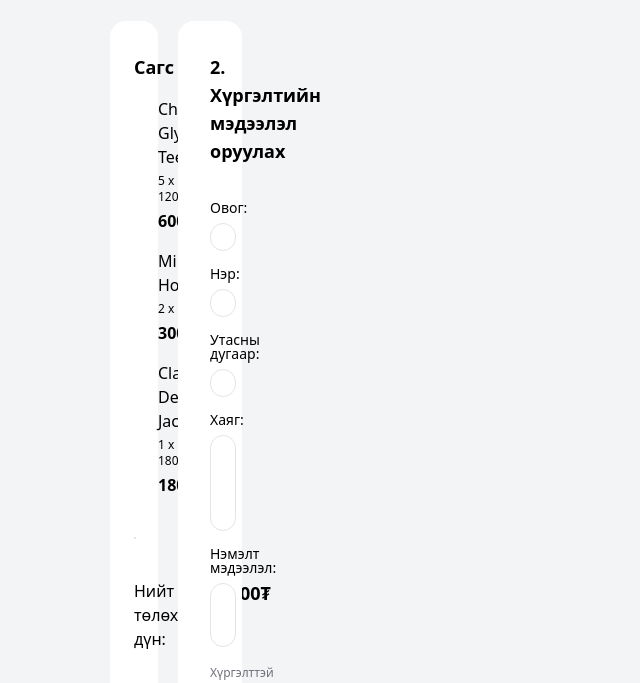
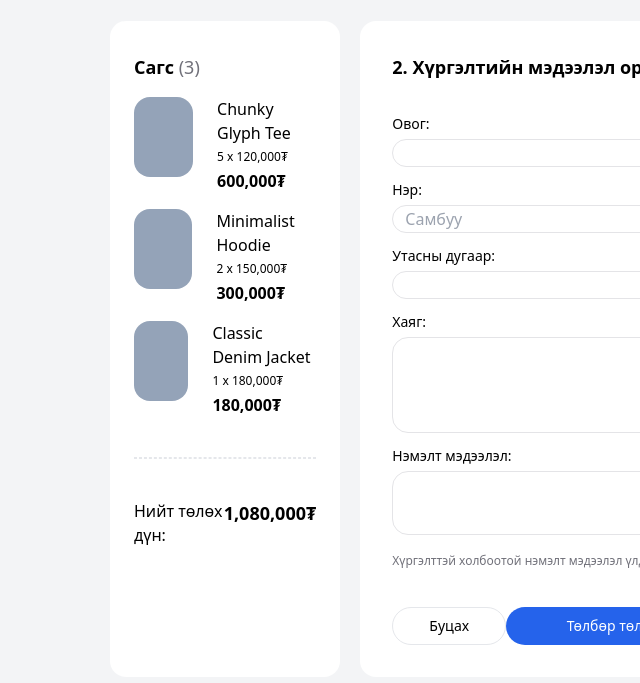
Before and after one commit to Delgermurun17/e-commerce-web, a Next.js app in the folder e-commerce-web/: page /buy-step-2 in a window 1280 px wide. Shown: the part 537-1220 px from the top of the page, without its empty margins (640-1280 px from the left). Built offline with nearby package versions, Linux system fonts and the light colour scheme.

Commit message:
buy step 2 updated

```diff
--- a/e-commerce-web/src/components/buy-steps-2.tsx
+++ b/e-commerce-web/src/components/buy-steps-2.tsx
@@ -15,7 +15,7 @@ export function BuyStopTwo() {
 
   return (
     <div className="flex flex-col lg:flex-row gap-5 bg-gray-100 p-[350px] px-[750px]">
-      <div className="flex flex-col gap-4 bg-white py-8 px-6 rounded-2xl max-w-[333px] w-full">
+      <div className="flex flex-col gap-4 bg-white py-8 px-6 rounded-2xl w-[333px]">
         <div className="font-bold text-lg leading-7">
           Сагс
           <span className="font-normal text-zinc-500">
@@ -45,7 +45,7 @@ export function BuyStopTwo() {
         </div>
       </div>
 
-      <div className="max-w-[687px] w-full bg-white p-8 rounded-2xl">
+      <div className="w-[687px] bg-white p-8 rounded-2xl">
         <div className="font-semibold text-lg leading-7">
           2. Хүргэлтийн мэдээлэл оруулах
         </div>
```
Also changed, not shown: e-commerce-web/src/app/buy-step-2/page.tsx (line endings or trailing spaces).
